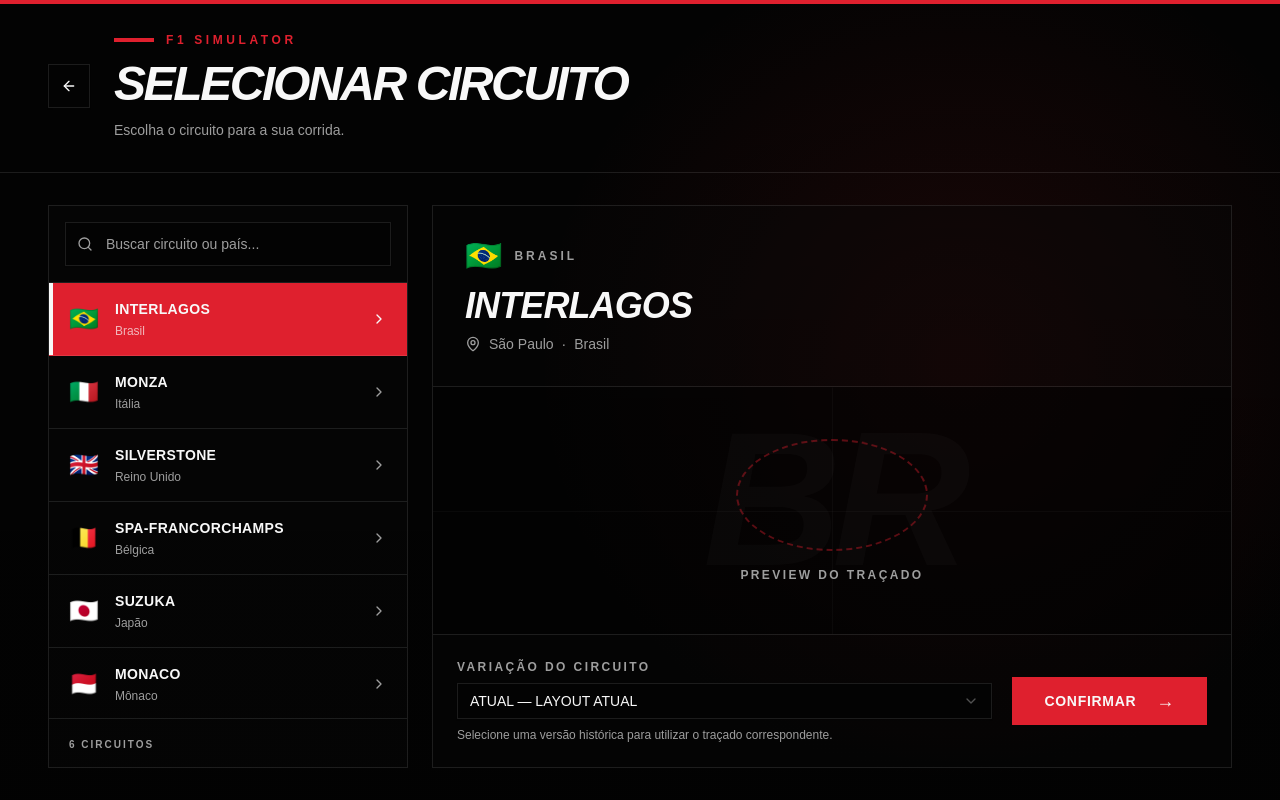
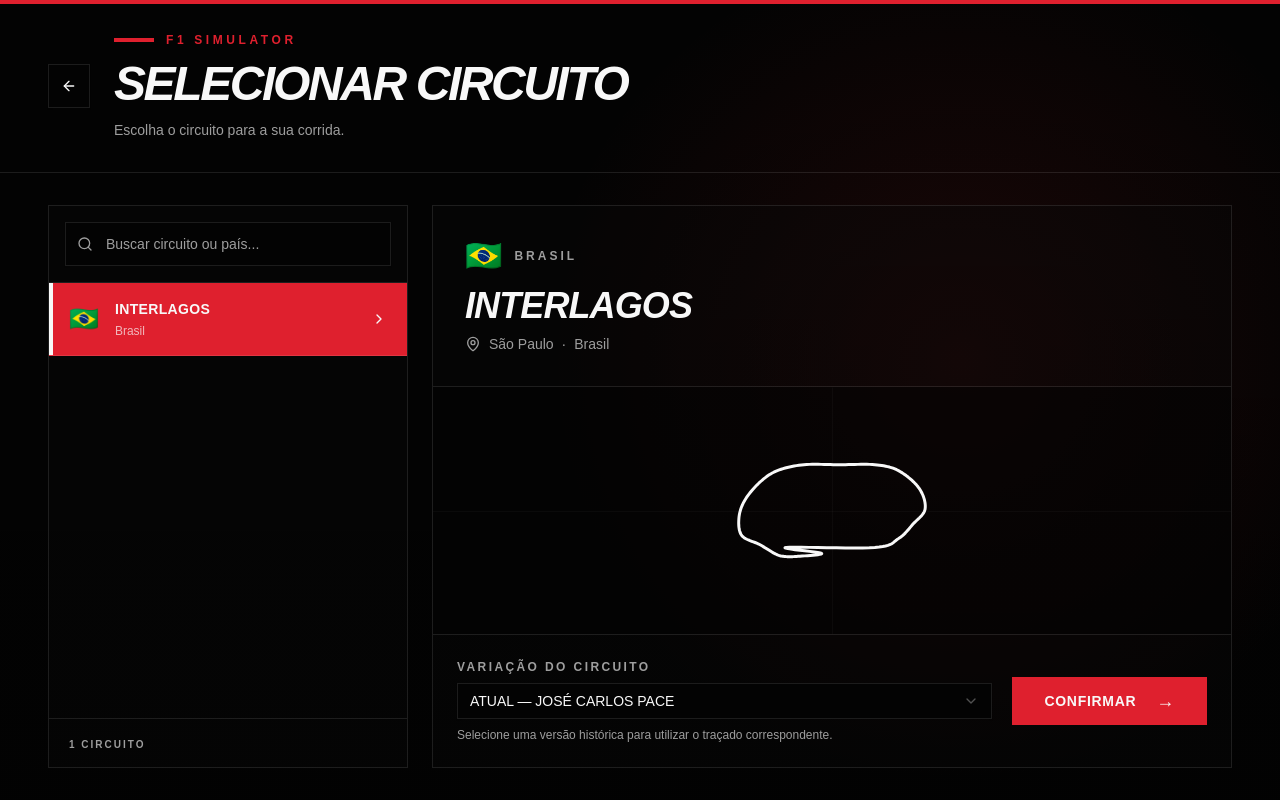
Before and after one commit to jgfpedra/projeto-estudo-mc857-simulador-f1, a React (Vite) app in the folder frontend/: page /circuit-selection in a window 1280 px wide. Built offline with nearby package versions, Linux system fonts and the light colour scheme.

Commit message:
feat: create track generator from waypoints

```diff
--- /dev/null
+++ b/frontend/src/components/circuit-track-preview.tsx
@@ -0,0 +1,131 @@
+import { useMemo } from "react"
+import type { TrackWaypoint } from "@/data/circuits"
+
+type CircuitTrackPreviewProps = {
+  waypoints: TrackWaypoint[]
+  className?: string
+}
+
+function catmullRom(
+  points: TrackWaypoint[],
+  samplesPerSegment = 10,
+): TrackWaypoint[] {
+  if (points.length < 3) return points
+
+  const result: TrackWaypoint[] = []
+  const count = points.length
+
+  for (let i = 0; i < count; i++) {
+    const p0 = points[(i - 1 + count) % count]
+    const p1 = points[i]
+    const p2 = points[(i + 1) % count]
+    const p3 = points[(i + 2) % count]
+
+    for (let j = 0; j < samplesPerSegment; j++) {
+      const t = j / samplesPerSegment
+
+      const t2 = t * t
+      const t3 = t2 * t
+
+      const c1 = 2 * t3 - 3 * t2 + 1
+      const c2 = t3 - 2 * t2 + t
+      const c3 = -2 * t3 + 3 * t2
+      const c4 = t3 - t2
+
+      const tension = 0.5
+
+      const x =
+        c1 * p1[0] +
+        c3 * p2[0] +
+        tension *
+          (
+            c2 * (p2[0] - p0[0]) +
+            c4 * (p3[0] - p1[0])
+          )
+
+      const y =
+        c1 * p1[1] +
+        c3 * p2[1] +
+        tension *
+          (
+            c2 * (p2[1] - p0[1]) +
+            c4 * (p3[1] - p1[1])
+          )
+
+      result.push([x, y])
+    }
+  }
+
+  return result
+}
+
+function getViewBox(points: TrackWaypoint[], padding = 45) {
+  if (!points.length) {
+    return "0 0 100 100"
+  }
+
+  const xs = points.map(([x]) => x)
+  const ys = points.map(([, y]) => y)
+
+  const minX = Math.min(...xs)
+  const maxX = Math.max(...xs)
+  const minY = Math.min(...ys)
+  const maxY = Math.max(...ys)
+
+  return [
+    minX - padding,
+    -(maxY + padding),
+    maxX - minX + padding * 2,
+    maxY - minY + padding * 2,
+  ].join(" ")
+}
+
+function createPath(points: TrackWaypoint[]) {
+  if (!points.length) return ""
+
+  const commands = points.map(([x, y], index) => {
+    const command = index === 0 ? "M" : "L"
+    return `${command} ${x} ${-y}`
+  })
+
+  return commands.join(" ")
+}
+
+export function CircuitTrackPreview({
+  waypoints,
+  className,
+}: CircuitTrackPreviewProps) {
+  const smoothedPoints = useMemo(
+    () => catmullRom(waypoints, 12),
+    [waypoints],
+  )
+
+  const viewBox = useMemo(
+    () => getViewBox(smoothedPoints),
+    [smoothedPoints],
+  )
+
+  const path = useMemo(
+    () => createPath(smoothedPoints),
+    [smoothedPoints],
+  )
+
+  return (
+    <svg
+      viewBox={viewBox}
+      className={className}
+      preserveAspectRatio="xMidYMid meet"
+      role="img"
+      aria-label="Traçado do circuito"
+    >
+      <path
+        d={`${path} Z`}
+        fill="none"
+        stroke="currentColor"
+        strokeWidth="10"
+        strokeLinecap="round"
+        strokeLinejoin="round"
+      />
+    </svg>
+  )
+}
--- a/frontend/src/data/circuits.ts
+++ b/frontend/src/data/circuits.ts
@@ -1,158 +1,88 @@
-export type CircuitVariant = {
+export type TrackWaypoint = [number, number]
+
+export type CircuitLayout = {
   id: string
-  year: number
   name: string
-  layoutImage?: string
+  year: number | null
+  isCurrent: boolean
+  lengthM: number
+  waypoints: TrackWaypoint[]
 }
 
 export type Circuit = {
   id: string
   name: string
-  location: string
   country: string
   countryCode: string
-  currentLayout: {
-    id: string
-    name: string
-    layoutImage?: string
-  }
-  historicalVariants: CircuitVariant[]
+  location: string
+  currentLayout: CircuitLayout
+  historicalVariants: CircuitLayout[]
 }
 
-// Temporário.
-// Quando os circuitos vierem da API/banco, este array será substituído
-// pelos dados retornados pela aplicação.
+/**
+ * Coordenadas esquemáticas baseadas no preset de Interlagos
+ * existente no backend.
+ *
+ * O backend trabalha com coordenadas (x, y) em metros.
+ * A pista é fechada: o último ponto conecta novamente ao primeiro.
+ */
+const interlagosWaypoints: TrackWaypoint[] = [
+  [0, 0],
+  [300, 0],
+  [380, 30],
+  [430, 80],
+  [470, 130],
+  [450, 200],
+  [380, 260],
+  [300, 280],
+  [180, 280],
+  [60, 280],
+  [-30, 260],
+  [-90, 220],
+  [-140, 160],
+  [-160, 100],
+  [-150, 40],
+  [-90, 10],
+  [-40, -20],
+  [-10, -30],
+  [40, -30],
+  [120, -20],
+]
+
+/**
+ * Por enquanto usamos o mesmo traçado esquemático para a variante
+ * histórica apenas para exercitar o seletor de layouts.
+ *
+ * Quando o backend estiver conectado, cada variante receberá seus
+ * próprios waypoints vindos do Track correspondente.
+ */
+const interlagosHistoricalWaypoints: TrackWaypoint[] = [
+  ...interlagosWaypoints,
+]
+
 export const circuits: Circuit[] = [
   {
     id: "interlagos",
     name: "Interlagos",
-    location: "São Paulo",
     country: "Brasil",
     countryCode: "BR",
+    location: "São Paulo",
     currentLayout: {
-      id: "interlagos-current",
-      name: "Layout atual",
+      id: "interlagos-2025",
+      name: "José Carlos Pace",
+      year: 2025,
+      isCurrent: true,
+      lengthM: 4309,
+      waypoints: interlagosWaypoints,
     },
     historicalVariants: [
       {
-        id: "interlagos-2014",
-        year: 2014,
-        name: "Layout 2014",
-      },
-      {
-        id: "interlagos-1990",
-        year: 1990,
-        name: "Layout 1990",
-      },
-    ],
-  },
-  {
-    id: "monza",
-    name: "Monza",
-    location: "Monza",
-    country: "Itália",
-    countryCode: "IT",
-    currentLayout: {
-      id: "monza-current",
-      name: "Layout atual",
-    },
-    historicalVariants: [
-      {
-        id: "monza-1981",
-        year: 1981,
-        name: "Layout 1981",
-      },
-      {
-        id: "monza-1965",
-        year: 1965,
-        name: "Layout 1965",
-      },
-    ],
-  },
-  {
-    id: "silverstone",
-    name: "Silverstone",
-    location: "Silverstone",
-    country: "Reino Unido",
-    countryCode: "GB",
-    currentLayout: {
-      id: "silverstone-current",
-      name: "Layout atual",
-    },
-    historicalVariants: [
-      {
-        id: "silverstone-2009",
-        year: 2009,
-        name: "Layout 2009",
-      },
-      {
-        id: "silverstone-1990",
-        year: 1990,
-        name: "Layout 1990",
-      },
-    ],
-  },
-  {
-    id: "spa",
-    name: "Spa-Francorchamps",
-    location: "Stavelot",
-    country: "Bélgica",
-    countryCode: "BE",
-    currentLayout: {
-      id: "spa-current",
-      name: "Layout atual",
-    },
-    historicalVariants: [
-      {
-        id: "spa-2004",
-        year: 2004,
-        name: "Layout 2004",
-      },
-      {
-        id: "spa-1980",
-        year: 1980,
-        name: "Layout 1980",
-      },
-    ],
-  },
-  {
-    id: "suzuka",
-    name: "Suzuka",
-    location: "Suzuka",
-    country: "Japão",
-    countryCode: "JP",
-    currentLayout: {
-      id: "suzuka-current",
-      name: "Layout atual",
-    },
-    historicalVariants: [
-      {
-        id: "suzuka-2003",
-        year: 2003,
-        name: "Layout 2003",
-      },
-    ],
-  },
-  {
-    id: "monaco",
-    name: "Monaco",
-    location: "Monte Carlo",
-    country: "Mônaco",
-    countryCode: "MC",
-    currentLayout: {
-      id: "monaco-current",
-      name: "Layout atual",
-    },
-    historicalVariants: [
-      {
-        id: "monaco-1997",
-        year: 1997,
-        name: "Layout 1997",
-      },
-      {
-        id: "monaco-1986",
-        year: 1986,
-        name: "Layout 1986",
+        id: "interlagos-2019",
+        name: "José Carlos Pace",
+        year: 2019,
+        isCurrent: false,
+        lengthM: 4309,
+        waypoints: interlagosHistoricalWaypoints,
       },
     ],
   },
--- a/frontend/src/pages/circuit-selection.tsx
+++ b/frontend/src/pages/circuit-selection.tsx
@@ -12,6 +12,7 @@
   SelectValue,
 } from "@/components/ui/select"
 
+import { CircuitTrackPreview } from "@/components/circuit-track-preview"
 import type { Circuit } from "@/data/circuits"
 import { circuits } from "@/data/circuits"
 
@@ -261,33 +262,12 @@
                   <div className="absolute left-1/2 top-1/2 h-full w-px -translate-y-1/2 bg-border" />
                 </div>
 
-                {selectedVariant.layoutImage ? (
-                  <div className="relative z-10 flex h-full w-full items-center justify-center">
-                    <img
-                      src={selectedVariant.layoutImage}
-                      alt={`Traçado de ${selectedCircuit.name} — ${selectedVariant.name}`}
-                      className="max-h-full max-w-full object-contain"
-                    />
-                  </div>
-                ) : (
-                  <div className="relative z-10 flex h-full items-center justify-center text-center">
-                    <div>
-                      <div className="mb-6 text-[8rem] font-black italic leading-none tracking-tighter text-foreground/[0.025] sm:text-[12rem]">
-                        {selectedCircuit.countryCode}
-                      </div>
-
-                      <div className="absolute inset-0 flex items-center justify-center">
-                        <div>
-                          <div className="mx-auto mb-4 h-20 w-32 rounded-[50%] border-2 border-dashed border-primary/40 sm:h-28 sm:w-48" />
-
-                          <p className="text-xs font-bold uppercase tracking-[0.2em] text-muted-foreground">
-                            Preview do traçado
-                          </p>
-                        </div>
-                      </div>
-                    </div>
-                  </div>
-                )}
+                <div className="relative z-10 flex h-full w-full items-center justify-center p-8">
+                  <CircuitTrackPreview
+                    waypoints={selectedVariant.waypoints}
+                    className="h-full w-full max-h-[360px] max-w-[720px]"
+                  />
+                </div>
               </div>
 
               {/* Configuration */}
```
